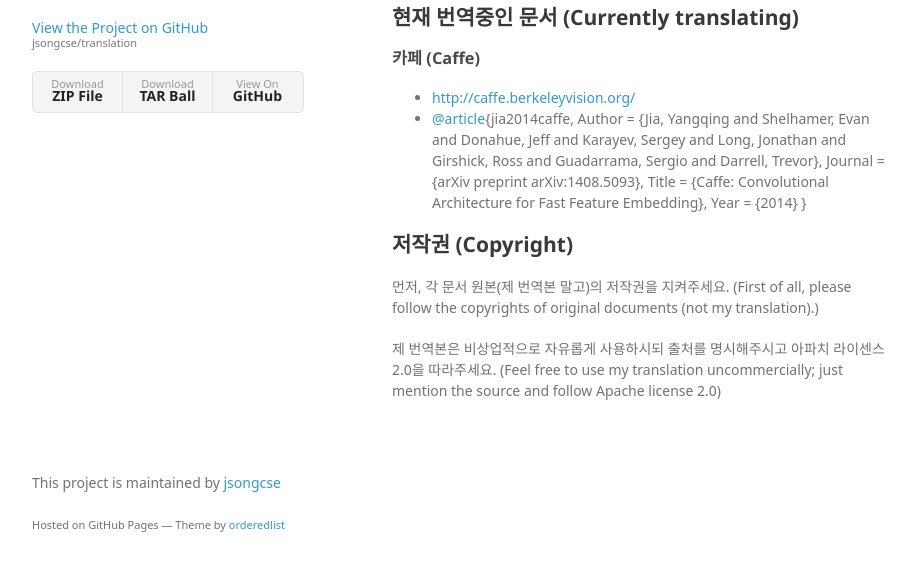
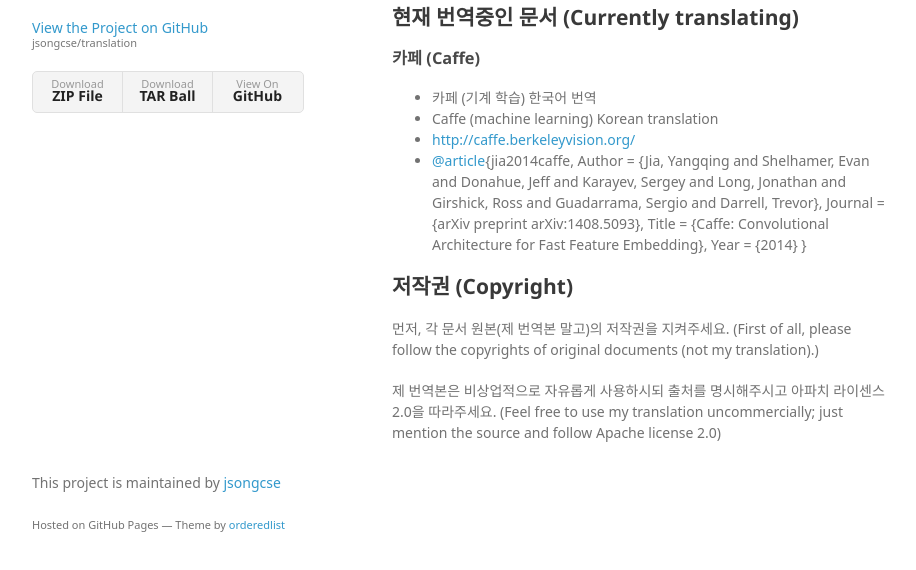
Before and after one commit to jaewoosong/cse-korean-translation, a plain HTML site: page index.html in a window 1280 px wide. Shown: the part 196-766 px from the top of the page, without its empty margins (178-1094 px from the left). Drawn offline with Linux system fonts and the light colour scheme; a web font is replaced by a local one.

Commit message:
Update index.html

```diff
--- a/index.html
+++ b/index.html
@@ -41,6 +41,8 @@
 <a id="카페-caffe" class="anchor" href="#%EC%B9%B4%ED%8E%98-caffe" aria-hidden="true"><span aria-hidden="true" class="octicon octicon-link"></span></a>카페 (Caffe)</h3>
 
 <ul>
+<li>카페 (기계 학습) 한국어 번역</li>
+<li>Caffe (machine learning) Korean translation</li>
 <li><a href="http://caffe.berkeleyvision.org/">http://caffe.berkeleyvision.org/</a></li>
 <li>
 <a href="https://github.com/article" class="user-mention">@article</a>{jia2014caffe,
```
